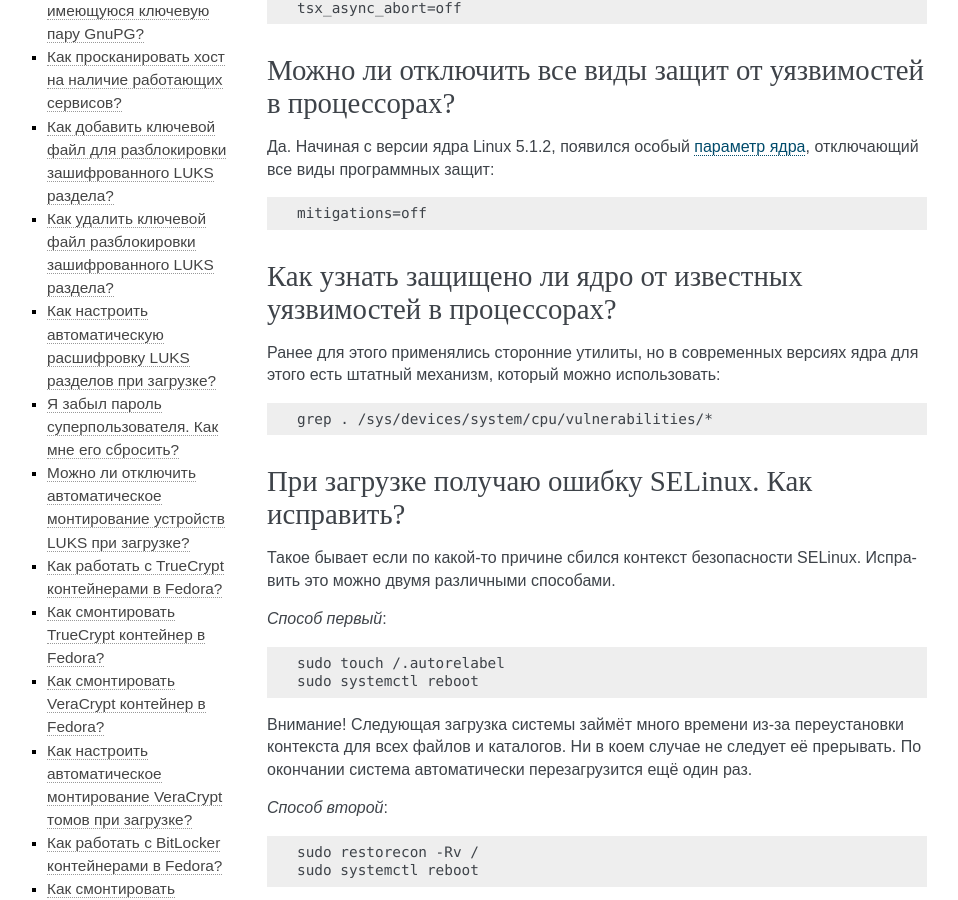
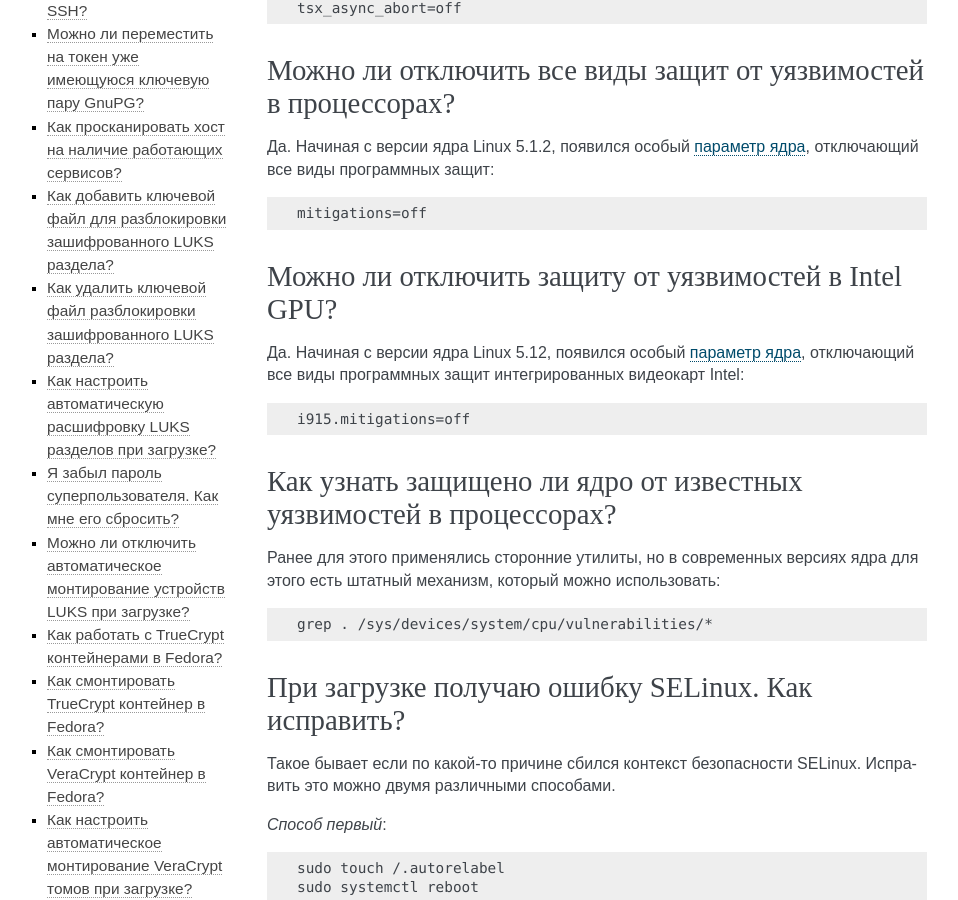
Before and after one commit to RussianFedora/FAQ, a Sphinx documentation site: the page built from source/security.rst, in a window 1280 px wide and 900 px high, scrolled down 5966 px. Shown: the whole window, without its empty margins (153-1111 px from the left). Built offline with Sphinx 7.4.7, drawn with Linux system fonts in a browser that asks for light colours; comment, search, counter and statistics services are not loaded; some of the changed text lies outside the part shown.

Commit message:
Added question about disabling Intel GPU mitigations.

```diff
--- a/source/security.rst
+++ b/source/security.rst
@@ -383,6 +383,18 @@
 
     mitigations=off
 
+.. index:: gpu, hardware, vulnerability, disable, mitigation, i915, intel
+.. _i915-mitigations:
+
+Можно ли отключить защиту от уязвимостей в Intel GPU?
+=========================================================
+
+Да. Начиная с версии ядра Linux 5.12, появился особый :ref:`параметр ядра <kernelpm-perm>`, отключающий все виды программных защит интегрированных видеокарт Intel:
+
+.. code-block:: text
+
+    i915.mitigations=off
+
 .. index:: hardware, vulnerability, disable, mitigation, cpu
 .. _hardware-vuln:
 
```
